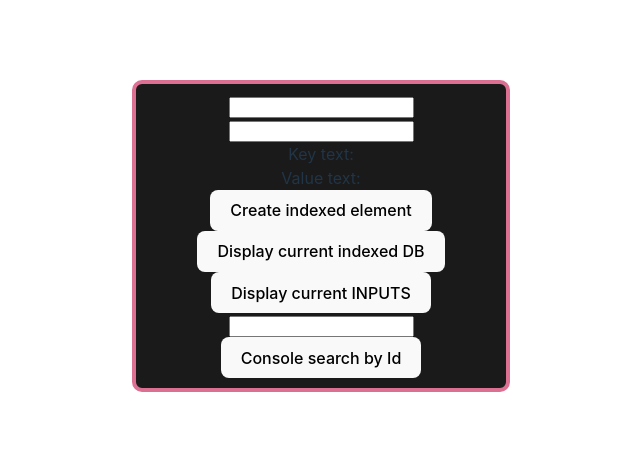
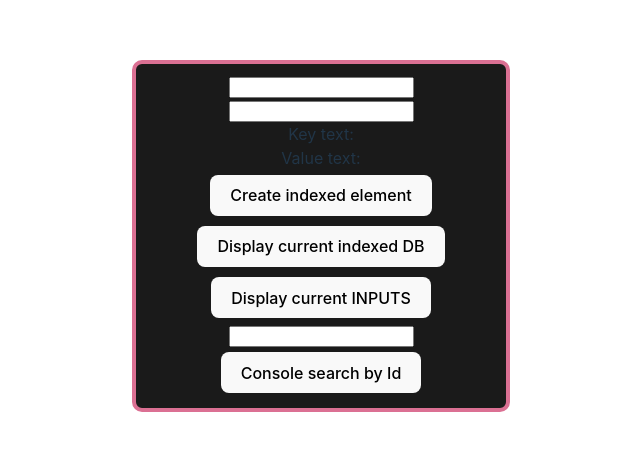
Before and after one commit to DmitriyBol/pers_study, a React (Vite) app: page / in a window 1280 px wide. Shown: the part 164-614 px from the top of the page, without its empty margins (319-959 px from the left). Built offline with nearby package versions, Linux system fonts and the light colour scheme.

Commit message:
fix naming

```diff
--- /dev/null
+++ b/modules/browserStores/browserStoresGlobal.css
@@ -0,0 +1,4 @@
+button {
+    margin: 5px;
+    border: 1px solid white;
+}
--- a/modules/browerStores/indexedDB.tsx
+++ b/modules/browserStores/indexedDB.tsx
@@ -1,4 +1,6 @@
 import {SetStateAction, useEffect, useState} from "react";
+
+import './browserStoresGlobal.css';
 
 export const INDEXED_DB_NAME = 'TEST_BASE';
 export const INDEXED_INPUT_STORE = 'INPUTS';
--- a/src/App.css
+++ b/src/App.css
@@ -22,21 +22,6 @@
   filter: drop-shadow(0 0 2em #61dafbaa);
 }
 
-@keyframes logo-spin {
-  from {
-    transform: rotate(0deg);
-  }
-  to {
-    transform: rotate(360deg);
-  }
-}
-
-@media (prefers-reduced-motion: no-preference) {
-  a:nth-of-type(2) .logo {
-    animation: logo-spin infinite 20s linear;
-  }
-}
-
 .card {
   padding: 2em;
 }
--- a/src/App.tsx
+++ b/src/App.tsx
@@ -4,8 +4,8 @@ import {generatorExampleOne} from "../modules/javascriptModule/generatorModule";
 import {UseStateHookExample} from "../modules/reactModule/hooksModule";
 import {summaryExample} from "../modules/javascriptModule/eventLoopModule";
 import {AsyncExampleTwoWithFakeData} from "../modules/javascriptModule/asyncModule";
-import {CookieStoreExample} from "../modules/browerStores/cookieStore";
-import {IndexedDBExample} from "../modules/browerStores/indexedDB";
+import {CookieStoreExample} from "../modules/browserStores/cookieStore";
+import {IndexedDBExample} from "../modules/browserStores/indexedDB";
 
 function App() {
   return (
```
Also changed, not shown: modules/browserStores/cacheStore.tsx (added), modules/browserStores/cookieEngine/cookieEngine.ts (renamed from modules/browerStores/cookieEngine/cookieEngine.ts), modules/browserStores/cookieStore.tsx (renamed from modules/browerStores/cookieStore.tsx), modules/browserStores/localStore.tsx (added), modules/browserStores/sessionStore.tsx (added).
